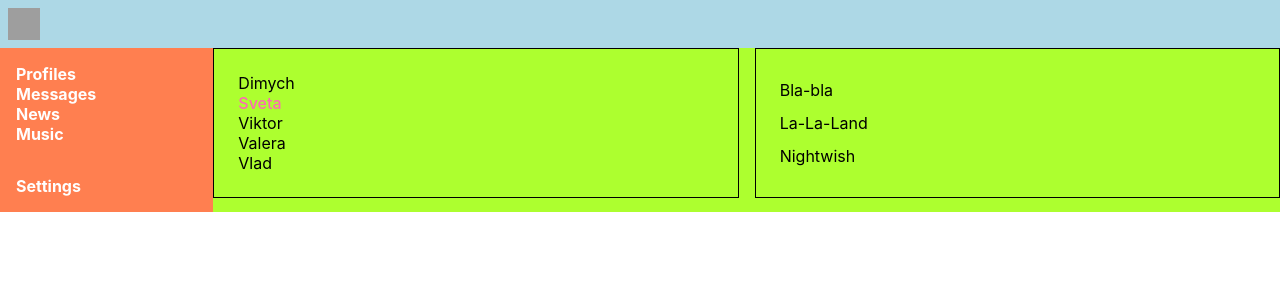
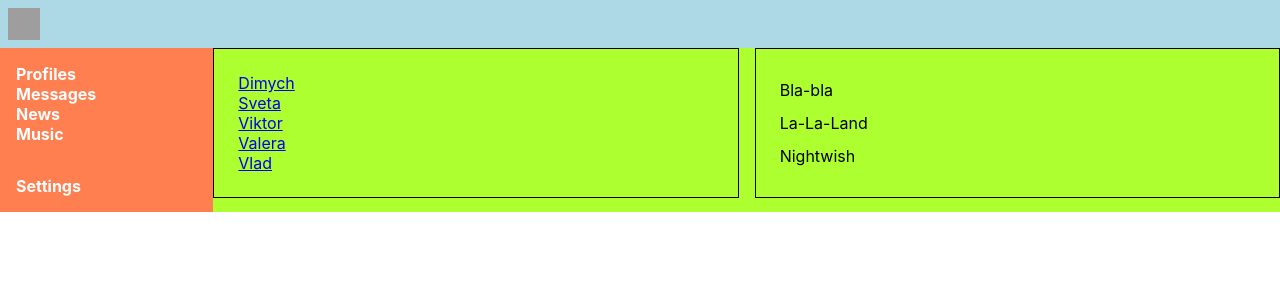
Before and after one commit to Archiektor/Messenger2023, a React (Create React App) app: page /dialogs in a window 1280 px wide. Shown: the top 300 px of the page. Built offline with nearby package versions, Linux system fonts and the light colour scheme; grey boxes are pictures that could not be loaded.

Commit message:
- ended 23pt. - added ProfileInfo comp. - refactor some code

```diff
--- a/src/components/Dialogs/Dialogs.tsx
+++ b/src/components/Dialogs/Dialogs.tsx
@@ -1,20 +1,48 @@
 import React from 'react';
 import './Dialogs.css';
+import {NavLink} from "react-router-dom";
+
+type DialogItemPropsType = {
+    userId: number,
+    userName: string
+}
+type MessageItemPropsType = {
+    message: string
+}
+const DialogItem = (props: DialogItemPropsType) => {
+    const {userId, userName} = props;
+
+    return (
+        <div className={`dialog`}>
+            <NavLink to={`/dialogs/${userId}`}>{userName}</NavLink>
+        </div>
+    )
+}
+
+const MessageItem = (props: MessageItemPropsType) => {
+    const {message} = props;
+
+    return (
+        <div className={`message`}>
+            {message}
+        </div>
+    )
+}
 
 const Dialogs = () => {
     return (
         <div className={`dialogs`}>
             <div className={`dialogs__items`}>
-                <div className={`dialog`}>Dimych</div>
-                <div className={`dialog__active`}>Sveta</div>
-                <div className={`dialog`}>Viktor</div>
-                <div className={`dialog`}>Valera</div>
-                <div className={`dialog`}>Vlad</div>
+                <DialogItem userId={1} userName={`Dimych`}/>
+                <DialogItem userId={2} userName={`Sveta`}/>
+                <DialogItem userId={3} userName={`Viktor`}/>
+                <DialogItem userId={4} userName={`Valera`}/>
+                <DialogItem userId={5} userName={`Vlad`}/>
             </div>
             <div className={`dialogs__messages`}>
-                <div className="message">Bla-bla</div>
-                <div className="message">La-La-Land</div>
-                <div className="message">Nightwish</div>
+                <MessageItem message={'Bla-bla'}/>
+                <MessageItem message={'La-La-Land'}/>
+                <MessageItem message={'Nightwish'}/>
             </div>
         </div>
     )
--- a/src/components/Profile/Profile.css
+++ b/src/components/Profile/Profile.css
@@ -1,57 +1,5 @@
-.bg-wrapper {
-    background-color: #fff;
-}
-
-.bg-wrapper__img {
-    width: 100%;
-    max-height: 30vh;
-}
-
-.content__info {
+.content {
     background-color: #63d27f;
     display: flex;
     flex-direction: column;
 }
-
-.content__info > div {
-    /*delete after*/
-    max-height: fit-content;
-    border: 2px red solid;
-}
-
-.person {
-    display: flex;
-    justify-content: start;
-}
-
-.person__logo-wrapper {
-    max-height: 100%;
-    padding: 0.75rem;
-    display: flex;
-    justify-content: center;
-    align-items: center;
-}
-
-.person__logo {
-    /*// careful*/
-    max-height: 15rem;
-}
-
-.person__data {
-    margin-left: 1.5rem;
-}
-
-.data-wrapper {
-    list-style-type: none;
-}
-
-.data-wrapper li {
-    font-size: 1.2rem;
-    font-weight: 400;
-}
-
-.data-wrapper li:first-child {
-    margin-bottom: 2rem;
-    font-weight: 500;
-    font-size: 1.5rem;
-}
--- a/src/components/Profile/Profile.tsx
+++ b/src/components/Profile/Profile.tsx
@@ -1,34 +1,13 @@
 import React from "react";
 import './Profile.css';
-import BackgroundImage from "../../img/gregory-gomez-OqgeSOpM1UE-unsplash.jpg";
-import LichKing from "../../img/tlk.webp";
 import MyPosts from "./MyPosts/MyPosts";
+import ProfileInfo from "./ProfileInfo/ProfileInfo";
 
 const Profile = () => {
     return (
         <div className={`content`}>
-            <div className={'bg-wrapper'}>
-                <img className={'bg-wrapper__img'}
-                     src={BackgroundImage}
-                     alt="profileBackgroundImage"/>
-            </div>
-            <div className={'content__info'}>
-                <div className={'person'}>
-                    <div className={'person__logo-wrapper'}>
-                        <img className={'person__logo'} src={LichKing} alt="personLogo"/>
-                    </div>
-                    <div className={'person__data'}>
-                        <ul className={'data-wrapper'}>
-                            <li className={'data-wrapper__name'}>Nikki Odd</li>
-                            <li className={'data-wrapper__dateBirth'}>22.12.1991</li>
-                            <li className={'data-wrapper__city'}>Szczecin</li>
-                            <li className={'data-wrapper__education'}>BNTU</li>
-                            <li className={'data-wrapper__website'}>www.szcz.com</li>
-                        </ul>
-                    </div>
-                </div>
-                <MyPosts/>
-            </div>
+            <ProfileInfo/>
+            <MyPosts/>
         </div>
     )
 }
--- /dev/null
+++ b/src/components/Profile/ProfileInfo/ProfileInfo.css
@@ -0,0 +1,45 @@
+.bg-wrapper {
+    background-color: #fff;
+}
+
+.bg-wrapper__img {
+    width: 100%;
+    max-height: 30vh;
+}
+
+.person {
+    display: flex;
+    justify-content: start;
+}
+
+.person__logo-wrapper {
+    max-height: 100%;
+    padding: 0.75rem;
+    display: flex;
+    justify-content: center;
+    align-items: center;
+}
+
+.person__logo {
+    /*// careful*/
+    max-height: 15rem;
+}
+
+.person__data {
+    margin-left: 1.5rem;
+}
+
+.data-wrapper {
+    list-style-type: none;
+}
+
+.data-wrapper li {
+    font-size: 1.2rem;
+    font-weight: 400;
+}
+
+.data-wrapper li:first-child {
+    margin-bottom: 2rem;
+    font-weight: 500;
+    font-size: 1.5rem;
+}
--- /dev/null
+++ b/src/components/Profile/ProfileInfo/ProfileInfo.tsx
@@ -0,0 +1,32 @@
+import React from "react";
+import './ProfileInfo.css';
+import BackgroundImage from "../../../img/gregory-gomez-OqgeSOpM1UE-unsplash.jpg";
+import LichKing from "../../../img/tlk.webp";
+
+const ProfileInfo = () => {
+    return (
+        <React.Fragment>
+            <div className={'bg-wrapper'}>
+                <img className={'bg-wrapper__img'}
+                     src={BackgroundImage}
+                     alt="profileBackgroundImage"/>
+            </div>
+            <div className={'person'}>
+                <div className={'person__logo-wrapper'}>
+                    <img className={'person__logo'} src={LichKing} alt="personLogo"/>
+                </div>
+                <div className={'person__data'}>
+                    <ul className={'data-wrapper'}>
+                        <li className={'data-wrapper__name'}>Nikki Odd</li>
+                        <li className={'data-wrapper__dateBirth'}>22.12.1991</li>
+                        <li className={'data-wrapper__city'}>Szczecin</li>
+                        <li className={'data-wrapper__education'}>BNTU</li>
+                        <li className={'data-wrapper__website'}>www.szcz.com</li>
+                    </ul>
+                </div>
+            </div>
+        </React.Fragment>
+    )
+}
+
+export default ProfileInfo;
```
